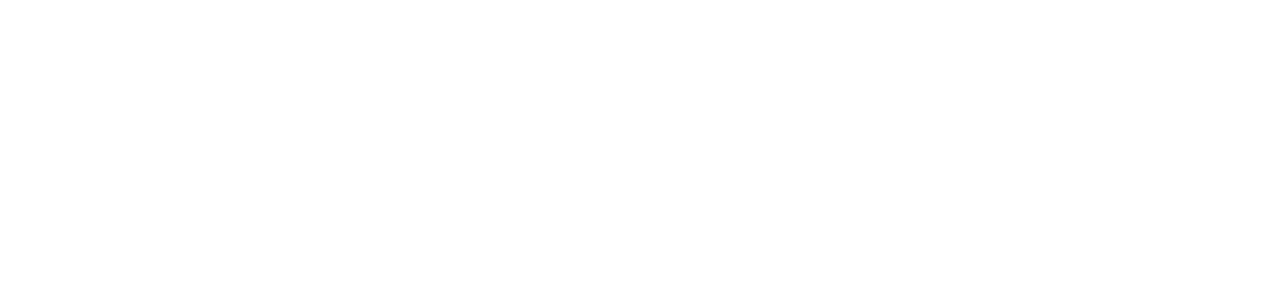
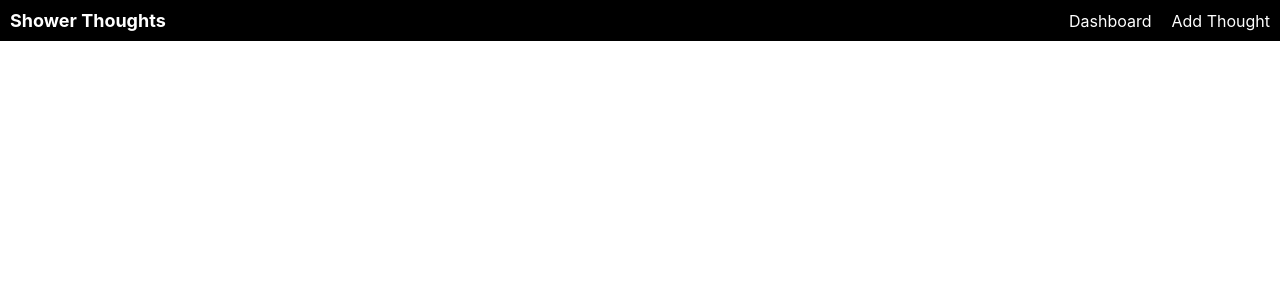
Before and after one commit to johndwatt/shower-thoughts-frontend, a React (Create React App) app: page /dashboard/1/delete in a window 1280 px wide. Before the commit this address had no page. Shown: the top 300 px of the page. Built offline with nearby package versions, Linux system fonts and the light colour scheme.

Commit message:
adds content and styling to navbar component

```diff
--- a/src/App.js
+++ b/src/App.js
@@ -1,10 +1,12 @@
 import AppRoutes from './routes/AppRoutes'
+import Navbar from "./components/nav_comps/Navbar";
 
 import './App.css';
 
 function App() {
   return (
     <div className="App">
+      <Navbar />
       <AppRoutes />
     </div>
   );
--- a/src/components/nav_comps/Navbar.js
+++ b/src/components/nav_comps/Navbar.js
@@ -0,0 +1,18 @@
+import React from 'react';
+import { Link } from 'react-router-dom';
+
+import "../../styles/Navbar.css"
+
+function Navbar(props) {
+    return (
+        <nav className="navbar">
+            <Link to='/' className='navbar-home'>Shower Thoughts</Link>
+            <ul className='navbar-items'>
+                <Link to='/dashboard' className='navbar-item'>Dashboard</Link>
+                <Link to='/dashboard/add' className='navbar-item'>Add Thought</Link>
+            </ul>
+        </nav>
+    );
+}
+
+export default Navbar;
--- /dev/null
+++ b/src/styles/Navbar.css
@@ -0,0 +1,27 @@
+.navbar {
+    background: black;
+    display: flex;
+    justify-content: space-between;
+    align-items: center;
+    color: white;
+}
+
+.navbar-home {
+    color: white;
+    text-decoration: none;
+    padding: 10px;
+    font-weight: bold;
+    font-size: large;
+}
+
+.navbar-items {
+    display: flex;
+    justify-content: space-evenly;
+    list-style: none;
+}
+
+.navbar-item {
+    color: white;
+    text-decoration: none;
+    padding: 10px;
+}
```
